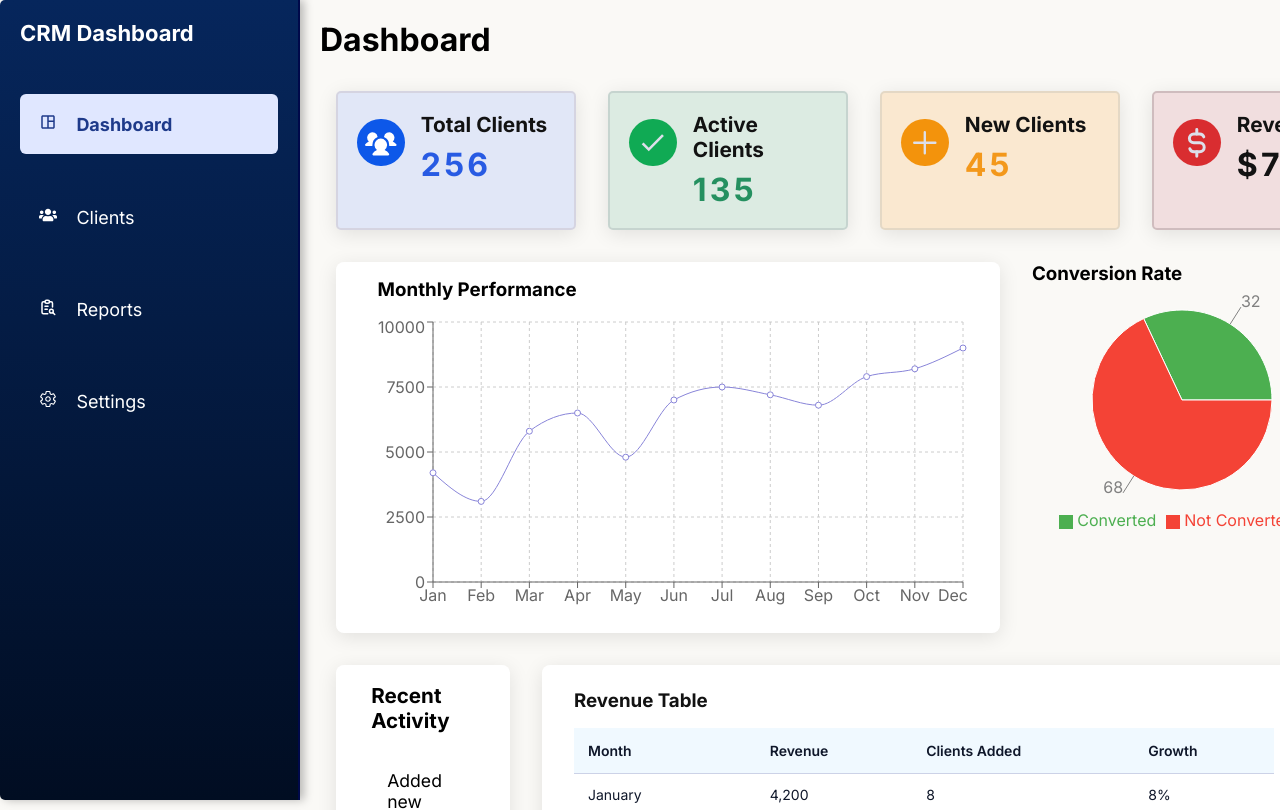
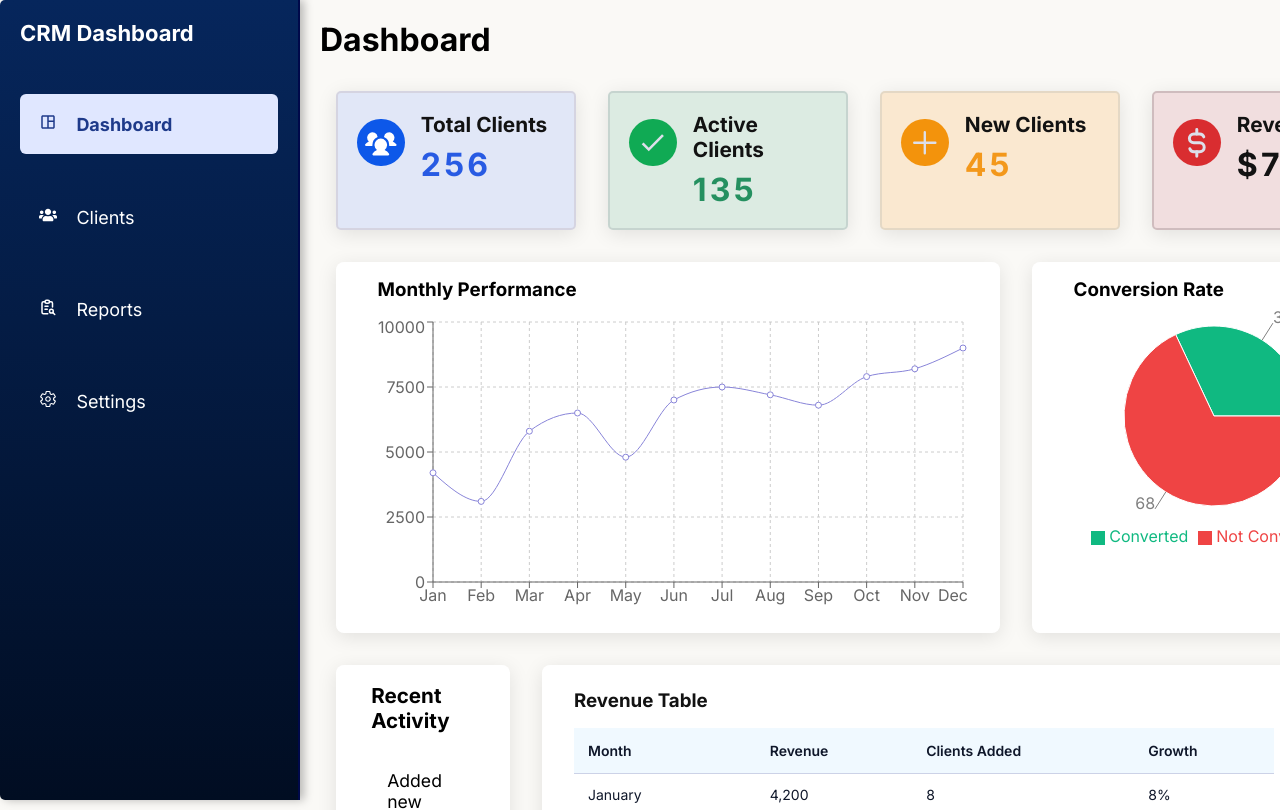
Before and after one commit to FixedBits/client-dashboard, a React (Vite) app: page / in a window 1280 px wide. Shown: the top 810 px of the page. Built offline with nearby package versions, Linux system fonts and the light colour scheme.

Commit message:
Enhance Pie Chart component colors to blend cleanly with dark/light modes

```diff
--- a/src/components/Dashboard/PieChart/PieChart.jsx
+++ b/src/components/Dashboard/PieChart/PieChart.jsx
@@ -6,10 +6,10 @@ function PieChart({ data }) {
     { name: "Converted", value: data.converted },
     { name: "Not Converted", value: data.notConverted },
   ];
-  const COLORS = ["#4CAF50", "#F44336"];
+  const COLORS = ["var(--pie-converted)", "var(--pie-not-converted"];
 
   return (
-    <div className="pie-chart">
+    <div className="pie-chart-card">
       <h3>{data.label}</h3>
       <RePieChart width={300} height={250}>
         <Pie
--- a/src/styles/DashboardCharts.css
+++ b/src/styles/DashboardCharts.css
@@ -1,3 +1,13 @@
+.dashboard {
+  --pie-converted: #10b981;
+  --pie-not-converted: #ef4444;
+}
+
+.dashboard.dark-mode {
+  --pie-converted: #34d399;
+  --pie-not-converted: #f87171;
+}
+
 .line-chart-card {
   background: var(--card-bg, #fff);
   padding: 1rem 2rem;
```
